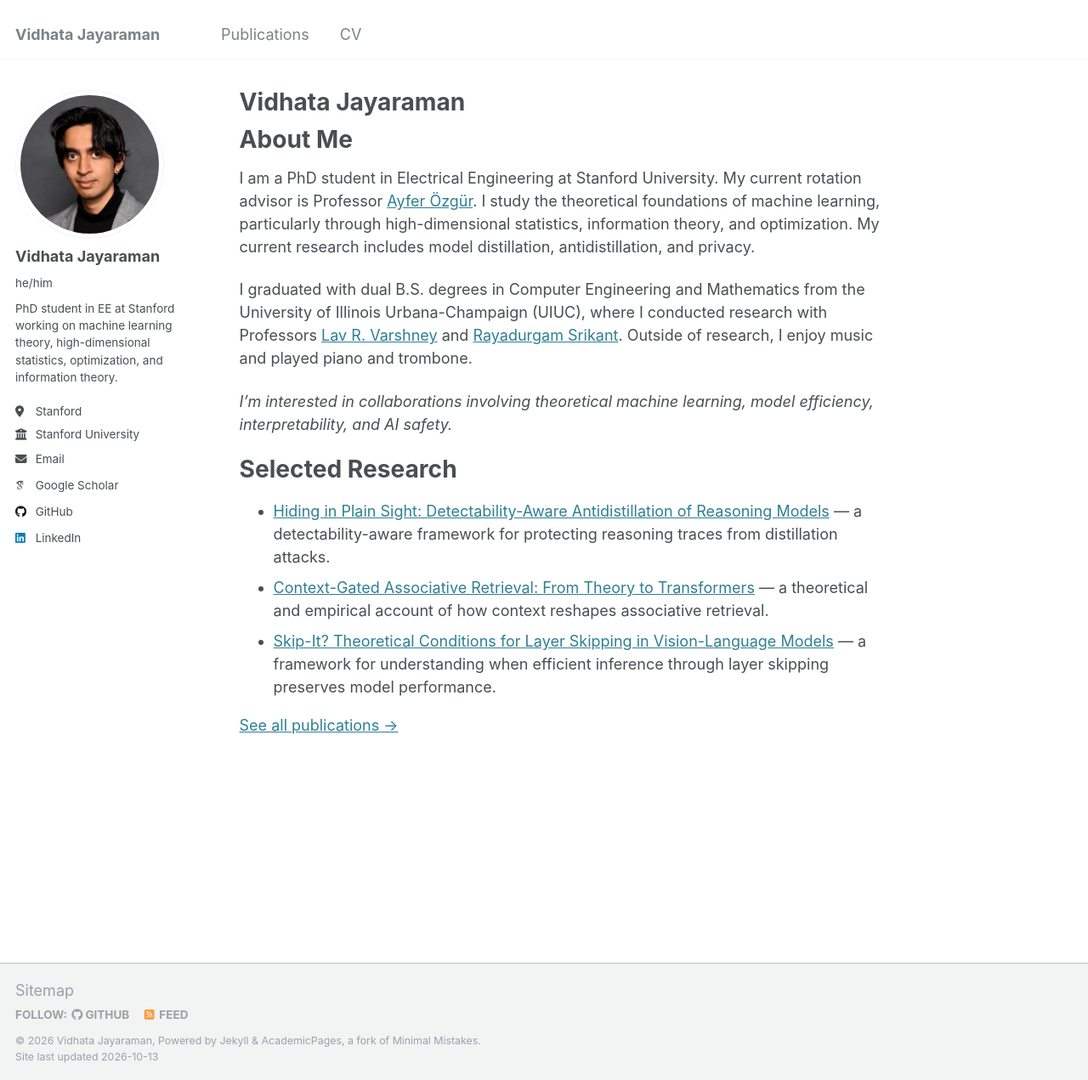
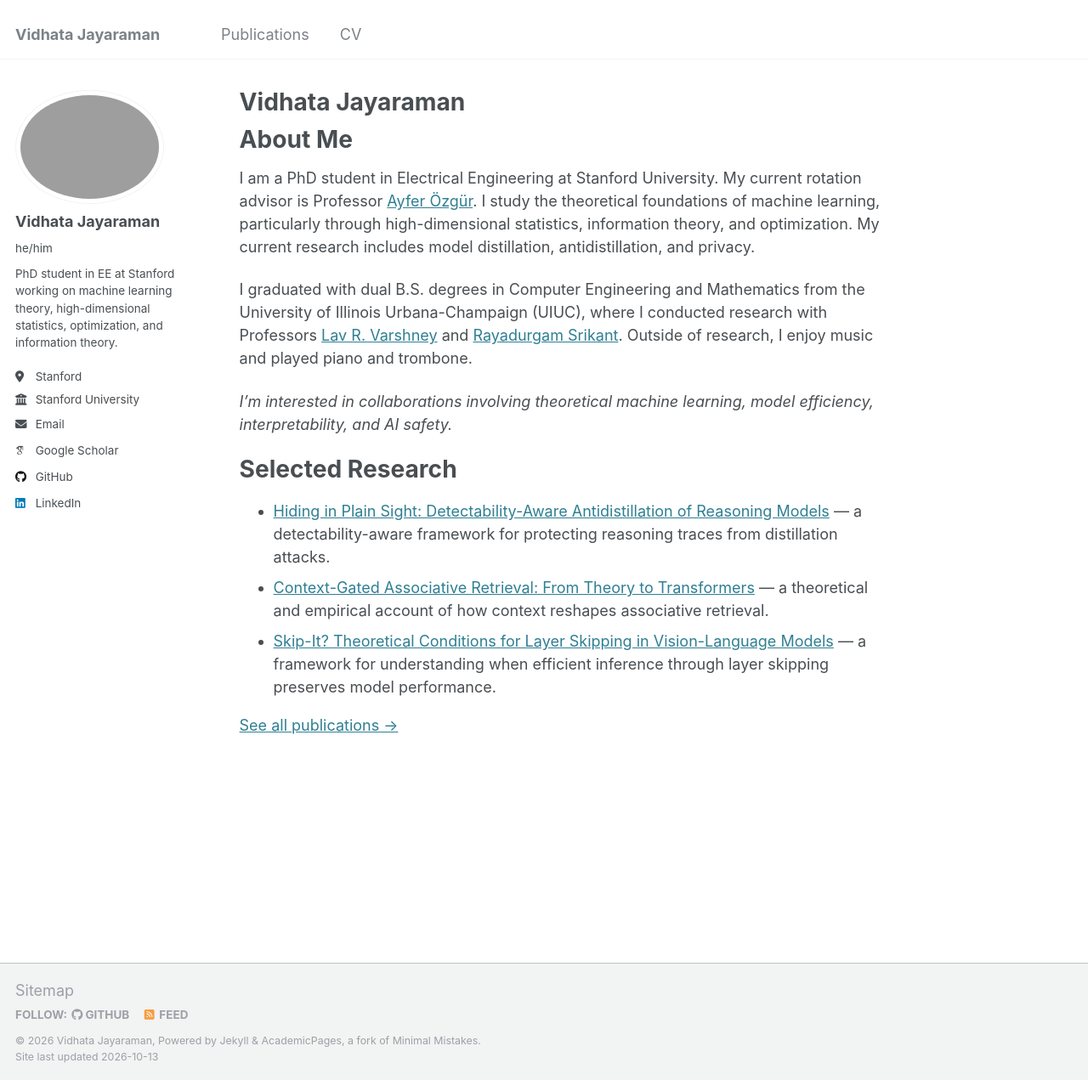
Before and after one commit to dxdt14/dxdt14.github.io, a Jekyll site: the page built from _pages/about.md, in a window 1280 px wide and 1271 px high. Shown: the whole window at 85% size. Built offline with Jekyll 4.4.1, drawn with Linux system fonts in a browser that asks for light colours; some web fonts are replaced.

Commit message:
changed profile pic to graduation pic

```diff
--- a/_config.yml
+++ b/_config.yml
@@ -21,7 +21,7 @@ repository               : "dxdt14/dxdt14.github.io"
 #               Additional customization can be done by editing /_includes/author-profile.html
 author:
   # Biographic information
-  avatar           : "linkedin_profile_pic.jpeg"
+  avatar           : "grad_photo.png"
   name             : "Vidhata Jayaraman"
   pronouns         : "he/him"
   bio              : "PhD student in EE at Stanford working on machine learning theory, high-dimensional statistics, optimization, and information theory."
```
Also changed, not shown: 1 other file.
